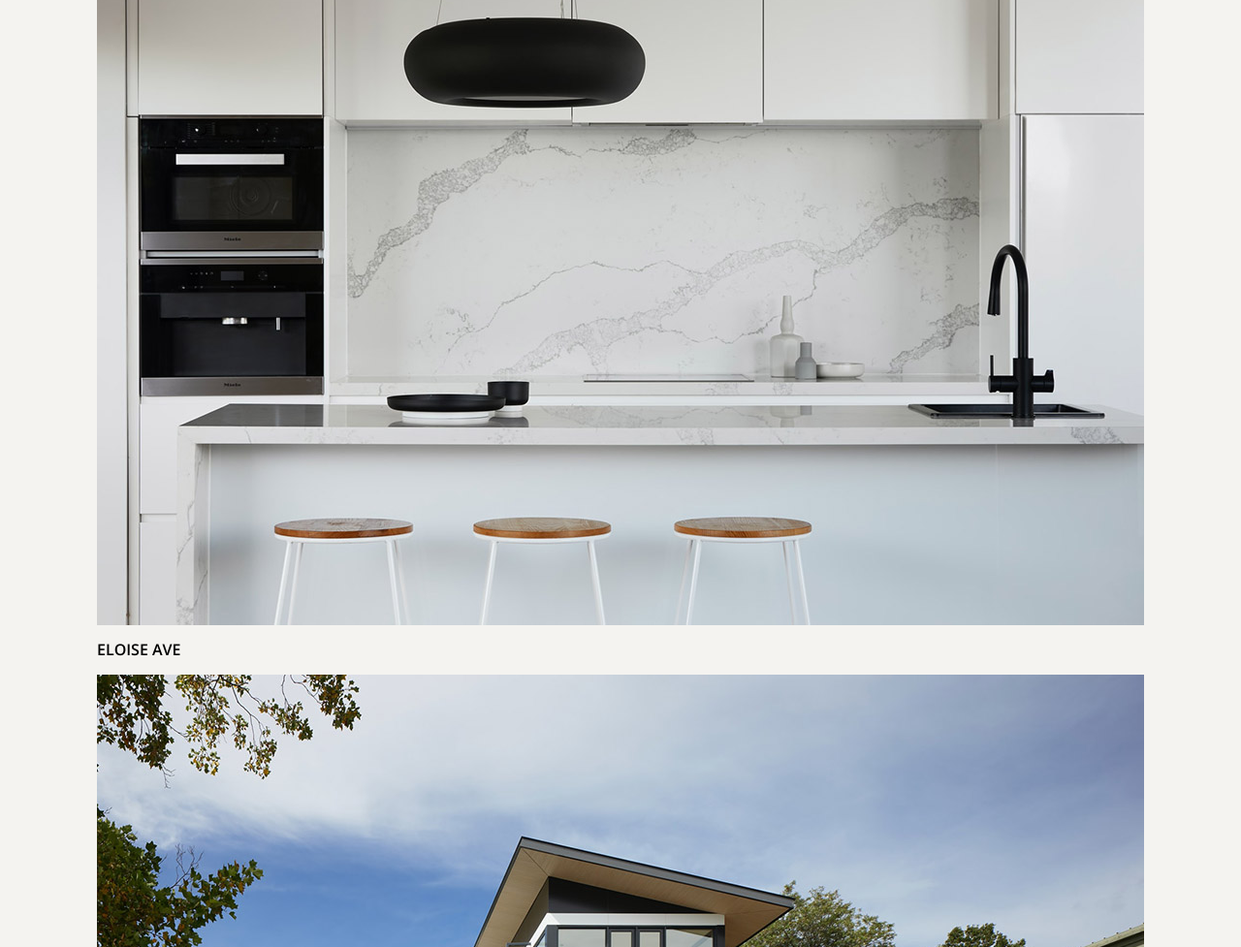
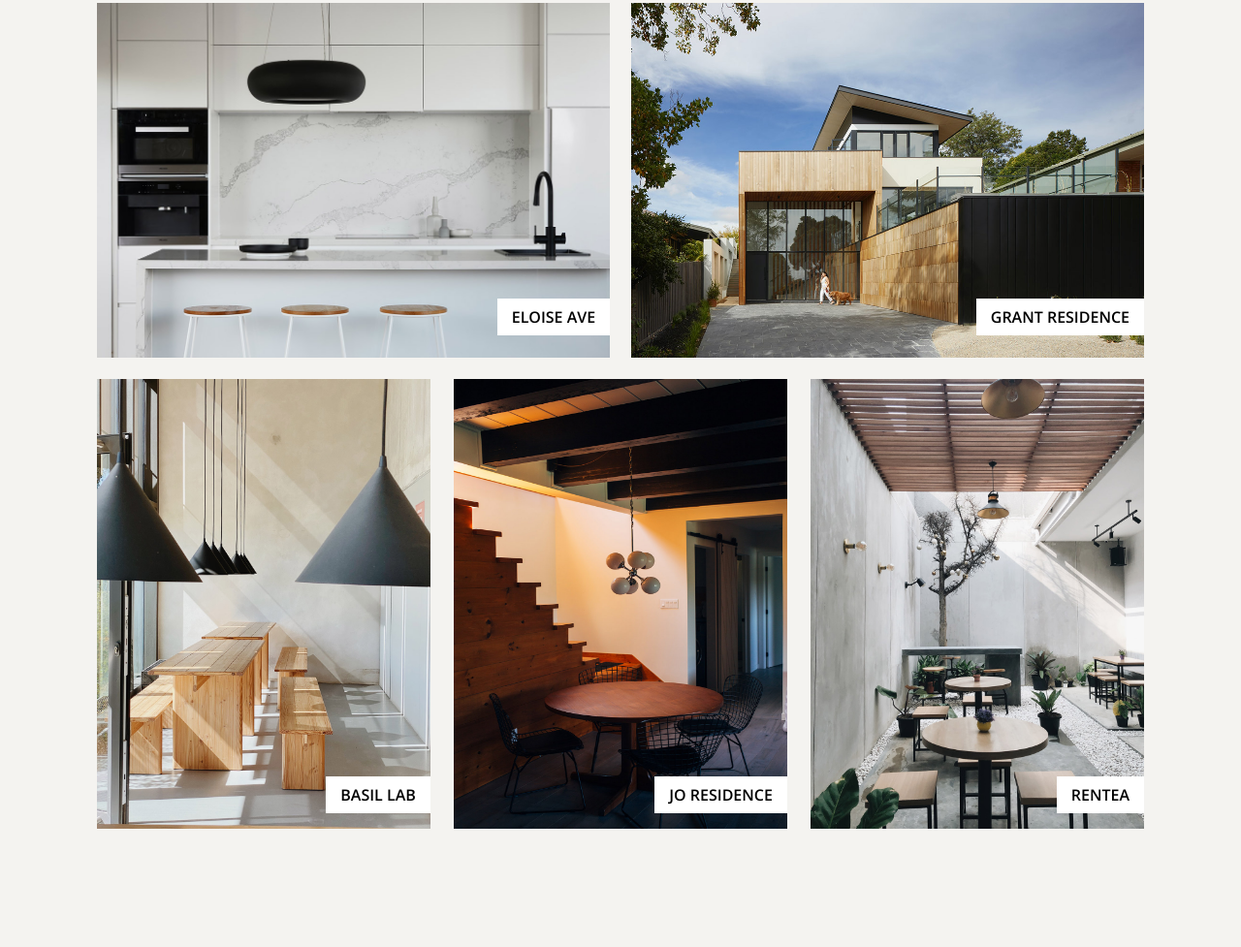
Before and after one commit to sabinetait/project2-spaces, a plain HTML site: page index.html in a window 1280 px wide. Shown: the part 2123-3100 px from the top of the page at 97% size. Drawn offline with nearby package versions, Linux system fonts and the light colour scheme.

Commit message:
added styles for gallery section :milky_way:

```diff
--- a/index.html
+++ b/index.html
@@ -47,7 +47,7 @@
         </section>
 
         <section id="projects">
-            <div class="wrapper">
+            <div class="wrapper spotlight">
                 <h2>Spotlight</h2>
                 <p>Lorem ipsum dolor sit amet consectetur adipisicing elit. Perspiciatis quam doloribus asperiores voluptas veritatis.</p>
             </div>
@@ -65,11 +65,11 @@
                     <h3>Basil Lab</h3>
                 </div>
 
-                <div>
+                <div class="row2">
                     <img src="./Option1-assets/image6.jpg" alt="Interior of basement">
                     <h3>Jo Residence</h3>
                 </div>
-                <div>
+                <div class="row2">
                     <img src="./Option1-assets/image7.jpg" alt="Interior of modern courtyard">
                     <h3>Rentea</h3>
                 </div>
--- /dev/null
+++ b/styles/sass/_gallery-section-styles.scss
@@ -0,0 +1,62 @@
+.spotlight {
+    h2,
+    p {
+        margin-bottom: 5%;
+    }
+
+    p {
+        width: 40%;
+    }
+
+}
+
+.gallery {
+    display: flex;
+    flex-wrap: wrap;
+    justify-content: space-between;
+
+    .row1 {
+        max-width: calc((100% / 2) - 1%);
+        margin-bottom: 2%;
+
+        img {
+            height: 100%;
+        }
+
+    }
+    .row2 {
+        max-width: calc((100% / 3) - 1.5%);
+
+        img {
+            height: 90%;
+            width: 100%;
+        }
+    }
+}
+
+.row1,
+.row2 {
+    position: relative;
+
+    h3 {
+        background-color: white;
+        text-align: right;
+        padding: 10px 15px;
+        max-width: 40%;
+        position: absolute;
+        right: 0;
+
+    }
+}
+
+.row1 {
+    h3 {
+        bottom: 2%;
+    }
+}
+
+.row2 {
+    h3 {
+        bottom: 10%;
+    }
+}
--- a/styles/sass/style.scss
+++ b/styles/sass/style.scss
@@ -13,3 +13,16 @@ $black-shade: #000000;
 @import "header";
 
 @import "about-section-styles";
+
+@import "gallery-section-styles";
+
+
+// Contact
+
+// Testimonial
+
+// Full image
+
+// Footer
+
+// Changes in viewport size
```
Also changed, not shown: styles/style.css.
